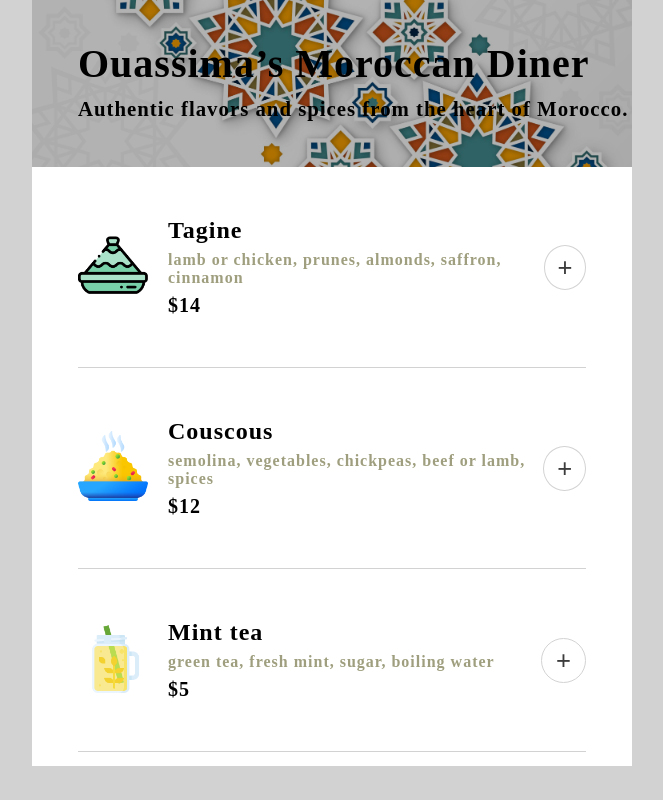
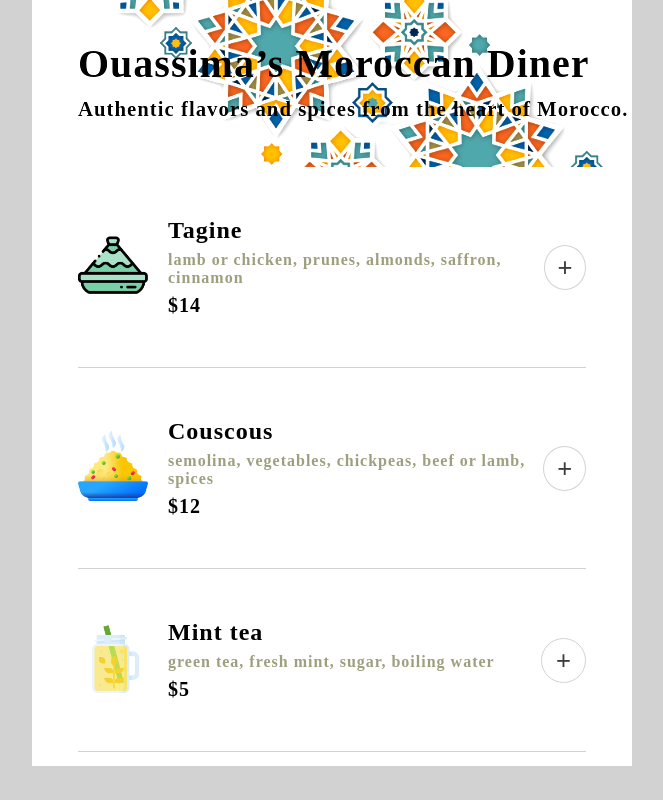
Before and after one commit to ouassimaelyakoubi/restaurant-ordering-app, a website built with Vite: page index.html in a window 1280 px wide. Shown: the whole page, without its empty margins (308-971 px from the left). Built offline with nearby package versions, Linux system fonts and the light colour scheme; a web font is replaced by a local one.

Commit message:
add background image opacity

```diff
--- a/index.css
+++ b/index.css
@@ -16,7 +16,7 @@ header {
     background-image: url('/images/bg_image.jpg');
     background-size:cover;
     display: flex;
-    filter: brightness(70%);
+    filter: brightness(120%);
 }
 .container {
     display: block;
```
